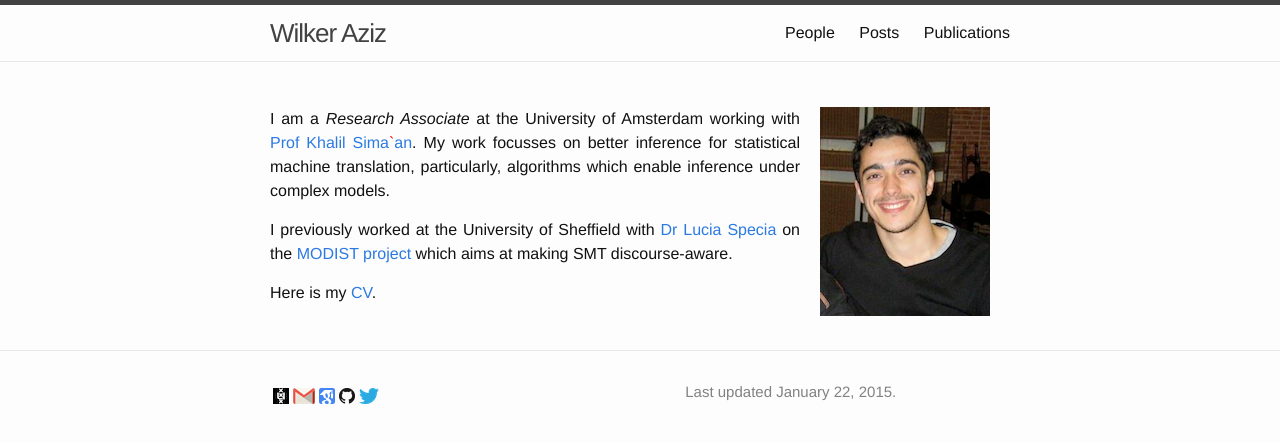
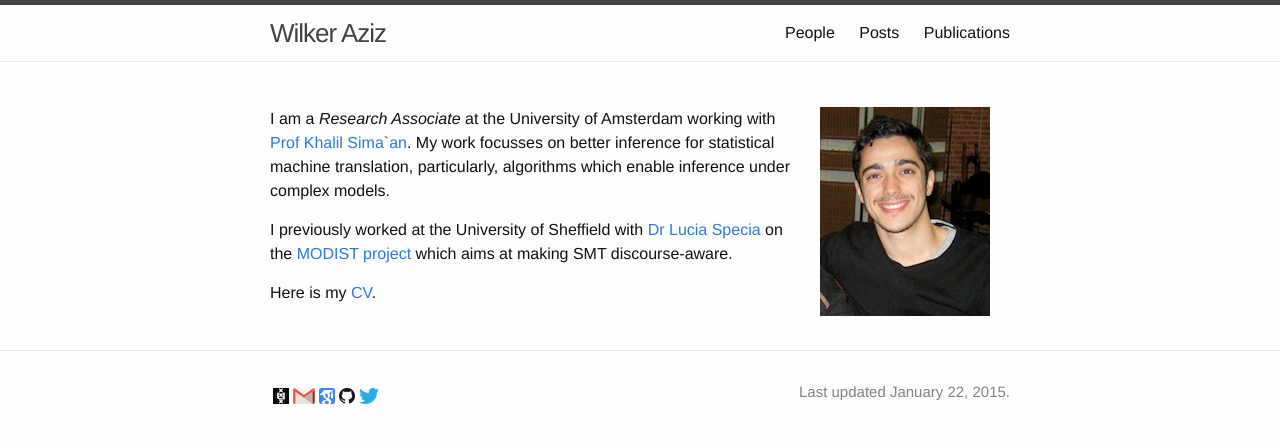
Before and after one commit to wilkeraziz/oldsite, a Jekyll site: the page built from index.md, in a window 1280 px wide. Shown: the top 443 px of the page. Built offline with Jekyll 4.4.1, drawn with Linux system fonts in a browser that asks for light colours.

Commit message:
revert justify

```diff
--- a/_includes/head.html
+++ b/_includes/head.html
@@ -13,9 +13,3 @@
 
 
 </head>
-
-<style>
-p {
-  text-align: justify;
-}
-</style>
--- a/_layouts/default.html
+++ b/_layouts/default.html
@@ -3,11 +3,11 @@
 
   {% include head.html %}
 
-  <style>
+  <!--style>
   p {
     text-align: justify;
   }
-  </style>
+  </style-->
 
   <body>
 
--- a/css/main.scss
+++ b/css/main.scss
@@ -33,12 +33,12 @@
 //         padding-left: $spacing-unit / 2;
 //     }
 // }
+
 @mixin media-query($device) {
     @media screen and (max-width: $device) {
         @content;
     }
 }
-
 
 
 // Import partials from `sass_dir` (defaults to `_sass`)
```
